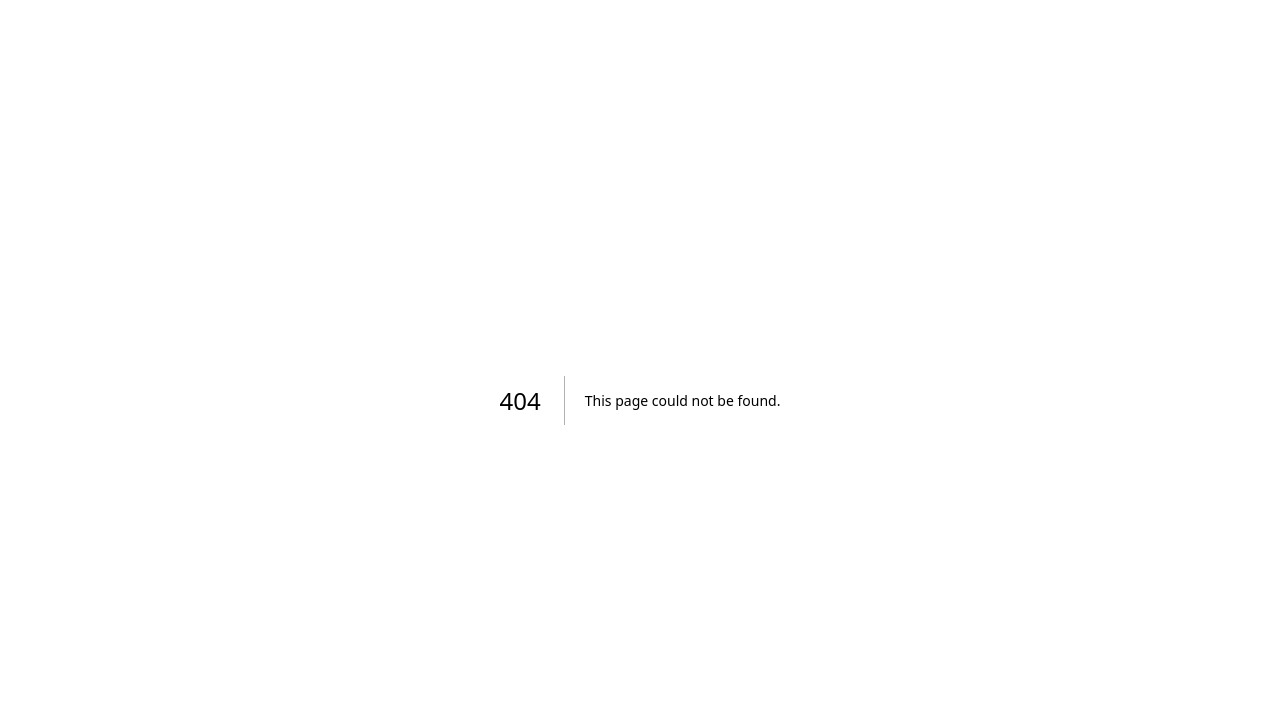
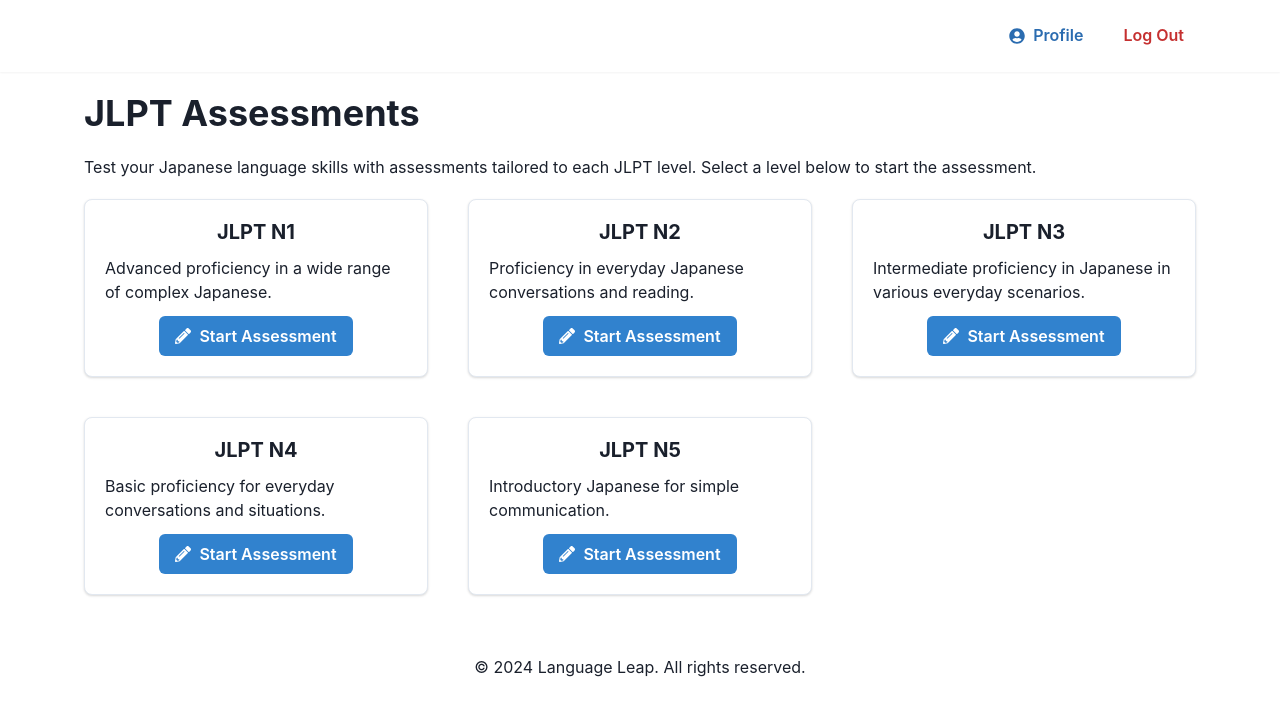
Before and after one commit to bobcat4848/languagelearning, a Next.js app: page /assessments in a window 1280 px wide. Before the commit this address had no page. Shown: the top 716 px of the page. Built offline with nearby package versions, Linux system fonts and the light colour scheme.

Commit message:
add page for assessments

```diff
--- /dev/null
+++ b/src/app/assessments/page.js
@@ -0,0 +1,60 @@
+"use client";
+import React from 'react';
+import {
+  Container, Box, Heading, SimpleGrid, Button, Text, useColorModeValue, LinkBox, LinkOverlay, VStack
+} from '@chakra-ui/react';
+import { FaPencilAlt } from 'react-icons/fa';
+import AccountNavbar from '@/components/AccountNavbar';
+
+export default function Assessments() {
+  const bgColor = useColorModeValue('white', 'gray.700');
+  const hoverBgColor = useColorModeValue('gray.100', 'gray.600');
+
+  const assessments = [
+    { level: 'N1', description: 'Advanced proficiency in a wide range of complex Japanese.' },
+    { level: 'N2', description: 'Proficiency in everyday Japanese conversations and reading.' },
+    { level: 'N3', description: 'Intermediate proficiency in Japanese in various everyday scenarios.' },
+    { level: 'N4', description: 'Basic proficiency for everyday conversations and situations.' },
+    { level: 'N5', description: 'Introductory Japanese for simple communication.' }
+  ];
+
+  return (
+    <>
+      <AccountNavbar/>
+      <Container maxW="6xl" p={5}>
+        <Heading as="h1" mb={5}>JLPT Assessments</Heading>
+        <Text mb={5}>
+          Test your Japanese language skills with assessments tailored to each JLPT level.
+          Select a level below to start the assessment.
+        </Text>
+
+        <SimpleGrid columns={{ base: 1, md: 2, lg: 3 }} spacing={10}>
+          {assessments.map((assessment, index) => (
+            <LinkBox
+              as={Box}
+              key={index}
+              p={5}
+              borderWidth="1px"
+              borderRadius="lg"
+              shadow="base"
+              bg={bgColor}
+              _hover={{ bg: hoverBgColor, transform: 'translateY(-2px)', transition: 'all 0.3s' }}
+            >
+              <VStack spacing={3}>
+                <Heading as="h2" size="md">{`JLPT ${assessment.level}`}</Heading>
+                <Text>{assessment.description}</Text>
+                <Button leftIcon={<FaPencilAlt />} colorScheme="blue">
+                  <LinkOverlay href={`/assessments/${assessment.level.toLowerCase()}`}>Start Assessment</LinkOverlay>
+                </Button>
+              </VStack>
+            </LinkBox>
+          ))}
+        </SimpleGrid>
+      </Container>
+
+      <Box as="footer" py={10}>
+        <Text align="center">&copy; {new Date().getFullYear()} Language Leap. All rights reserved.</Text>
+      </Box>
+    </>
+  );
+}
```
